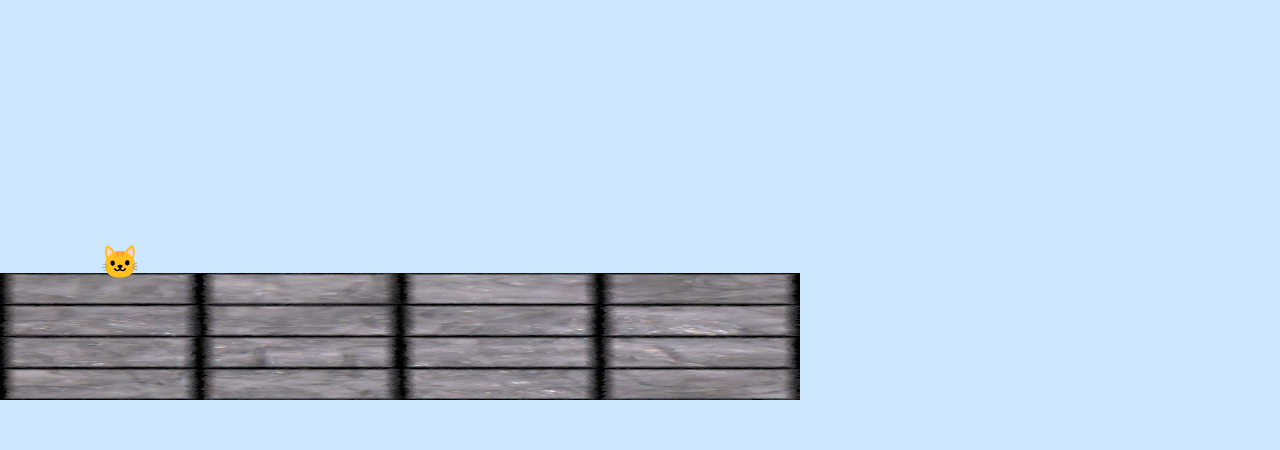
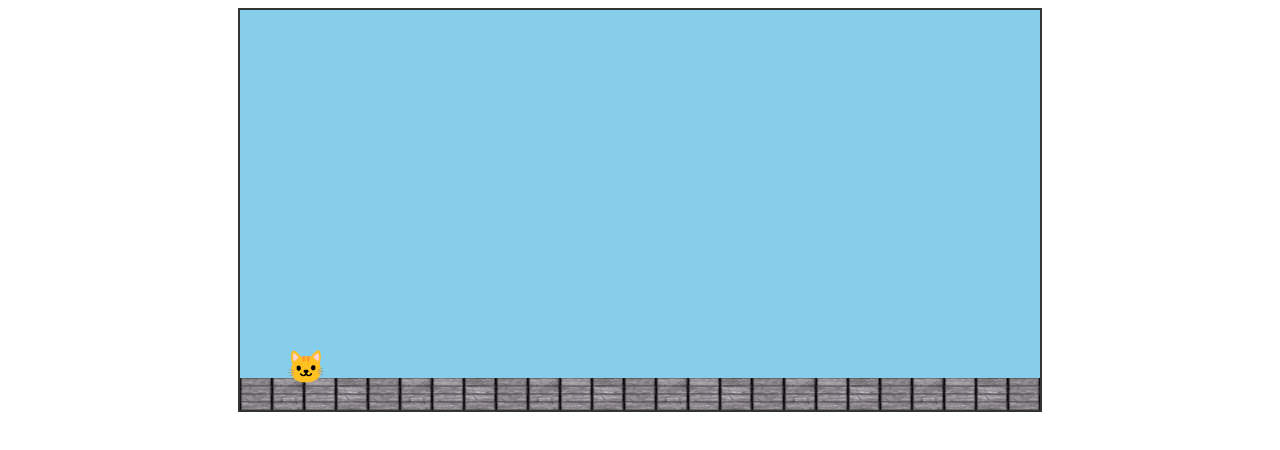
Before and after one commit to justdev-chris/CF2, a plain HTML site: page index.html in a window 1280 px wide. Drawn offline with Linux system fonts and the light colour scheme.

Commit message:
Update index.html

```diff
--- a/index.html
+++ b/index.html
@@ -1,98 +1,103 @@
-<!-- Ultimate Cat TF2 Mini: Floor + Cat Player -->
 <!DOCTYPE html>
 <html lang="en">
 <head>
 <meta charset="UTF-8">
-<title>CF2 Demo</title>
+<title>Cat Fortress 2</title>
 <style>
-  body {
-    margin: 0;
-    overflow: hidden;
-    background: #cce7ff; /* sky-ish background */
-  }
   canvas {
+    border: 2px solid #333;
+    background-color: #87CEEB; /* sky color */
     display: block;
+    margin: 0 auto;
   }
 </style>
 </head>
 <body>
-<canvas id="gameCanvas"></canvas>
+
+<canvas id="gameCanvas" width="800" height="400"></canvas>
+
 <script>
-/** human typed it, hehe~ **/
+/**/
+const canvas = document.getElementById('gameCanvas');
+const ctx = canvas.getContext('2d');
 
-const canvas = document.getElementById("gameCanvas");
-const ctx = canvas.getContext("2d");
+/**/
+const floorImg = new Image();
+floorImg.src = 'floor.png'; // your 512x127 floor tile
 
-canvas.width = 800;
-canvas.height = 400;
+/**/
+// scaled floor size
+const floorWidth = 128;
+const floorHeight = 32;
+const floors = [
+  {x: 0, y: canvas.height - floorHeight},
+  {x: 128, y: canvas.height - floorHeight},
+  {x: 256, y: canvas.height - floorHeight},
+  {x: 384, y: canvas.height - floorHeight},
+  {x: 512, y: canvas.height - floorHeight},
+  {x: 640, y: canvas.height - floorHeight},
+  {x: 768, y: canvas.height - floorHeight}
+];
 
-// Floor
-const floorImg = new Image();
-floorImg.src = 'floor.png'; // replace with your 512x127 PNG floor tile
-const floor = {
-  x: 0,
-  y: canvas.height - 127,
-  width: canvas.width,
-  height: 127
-};
-
-// Player (cat emoji)
+/**/
 const player = {
-  x: 100,
-  y: 0,
+  x: 50,
+  y: canvas.height - floorHeight - 32,
   width: 32,
   height: 32,
+  emoji: "🐱",
   vy: 0,
   gravity: 0.8,
   jumpPower: -12
 };
 
-// Keyboard input
-const keys = {};
-window.addEventListener("keydown", e => keys[e.key] = true);
-window.addEventListener("keyup", e => keys[e.key] = false);
+/**/
+function drawFloor() {
+  for (let f of floors) {
+    ctx.drawImage(floorImg, f.x, f.y, floorWidth, floorHeight);
+  }
+}
 
-function update() {
-  // Horizontal movement
-  if (keys["ArrowLeft"]) player.x -= 5;
-  if (keys["ArrowRight"]) player.x += 5;
+/**/
+function drawPlayer() {
+  ctx.font = `${player.height}px Arial`;
+  ctx.textAlign = 'center';
+  ctx.fillText(player.emoji, player.x + player.width/2, player.y + player.height);
+}
 
-  // Gravity
+/**/
+function updatePlayer() {
   player.vy += player.gravity;
   player.y += player.vy;
 
-  // Floor collision
-  if (player.y + player.height > floor.y) {
-    player.y = floor.y - player.height;
+  // simple floor collision
+  if (player.y + player.height > canvas.height - floorHeight) {
+    player.y = canvas.height - floorHeight - player.height;
     player.vy = 0;
-  }
-
-  // Jump
-  if (keys["ArrowUp"] && player.y + player.height === floor.y) {
-    player.vy = player.jumpPower;
   }
 }
 
-function draw() {
-  ctx.clearRect(0, 0, canvas.width, canvas.height);
+/**/
+document.addEventListener('keydown', (e) => {
+  if (e.code === 'Space' && player.vy === 0) {
+    player.vy = player.jumpPower;
+  }
+});
 
-  // Draw floor
-  ctx.drawImage(floorImg, floor.x, floor.y, floor.width, floor.height);
-
-  // Draw cat player
-  ctx.font = "32px serif";
-  ctx.fillText("🐱", player.x, player.y + player.height);
-}
-
+/**/
 function gameLoop() {
-  update();
-  draw();
+  ctx.clearRect(0,0,canvas.width,canvas.height);
+  drawFloor();
+  updatePlayer();
+  drawPlayer();
   requestAnimationFrame(gameLoop);
 }
 
+/**/
 floorImg.onload = () => {
   gameLoop();
 };
 </script>
+
 </body>
 </html>
```
